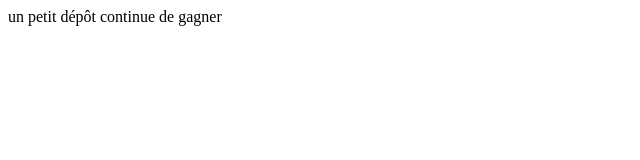
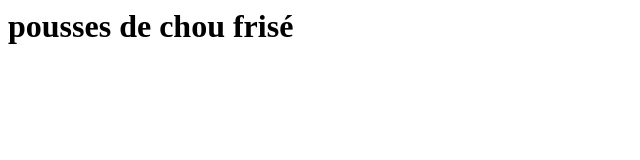
Before and after one commit to dernieresnouvelles/indice, a plain HTML site: page index.html in a window 1280 px wide. Shown: the whole page, without its empty margins (0-640 px from the left). Drawn offline with Linux system fonts and the light colour scheme.

Commit message:
Add files via upload

```diff
--- a/index.html
+++ b/index.html
@@ -1,4 +1 @@
-<p>un petit dépôt continue de gagner<p>
-
-    <link rel="shortcut icon" href="https://github.com/dernieresnouvelles/indice/blob/main/png.jpeg?raw=true">
-            <link rel="apple-touch-icon-precomposed" href="https://github.com/dernieresnouvelles/indice/blob/main/png.jpeg?raw=true" />
+<h1>pousses de chou frisé</h1>
```
